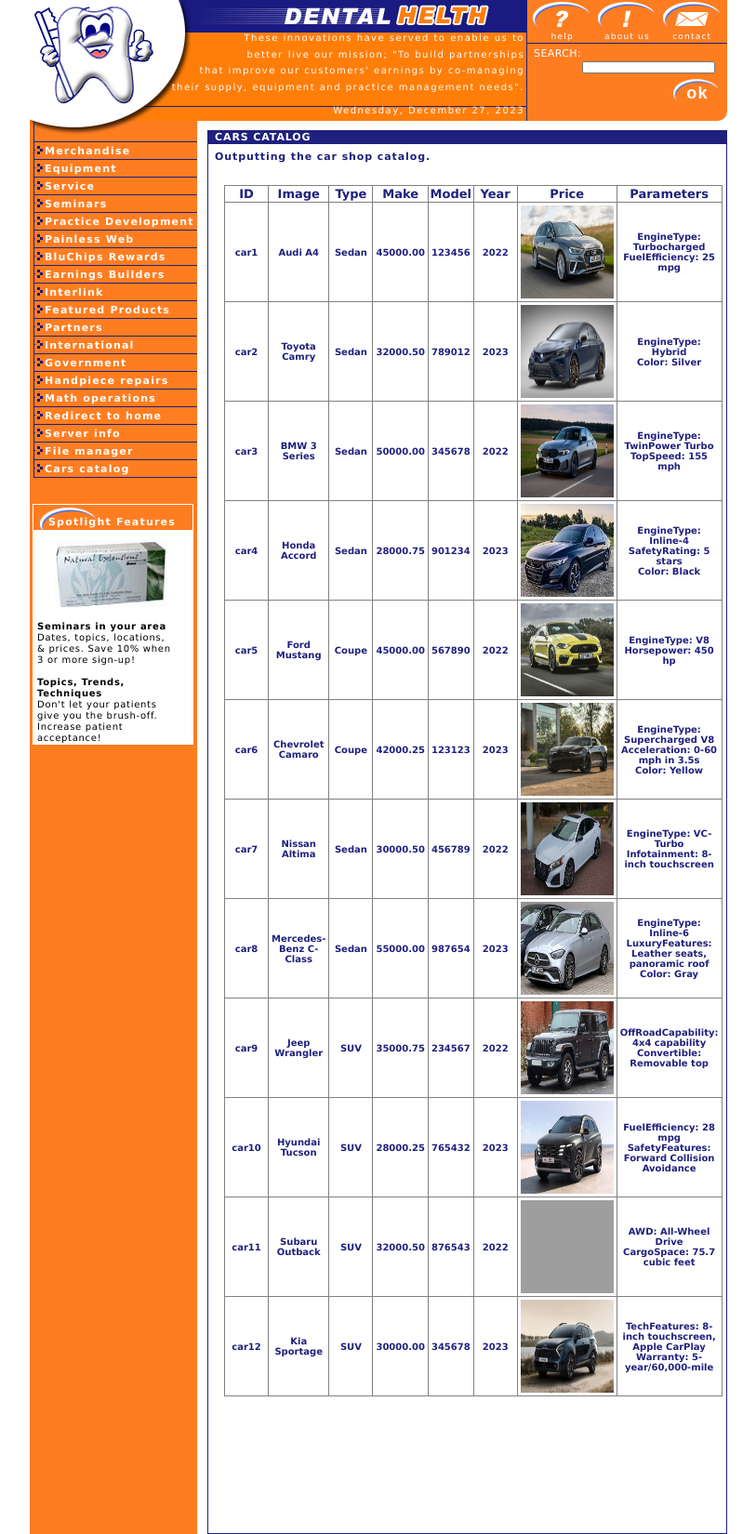
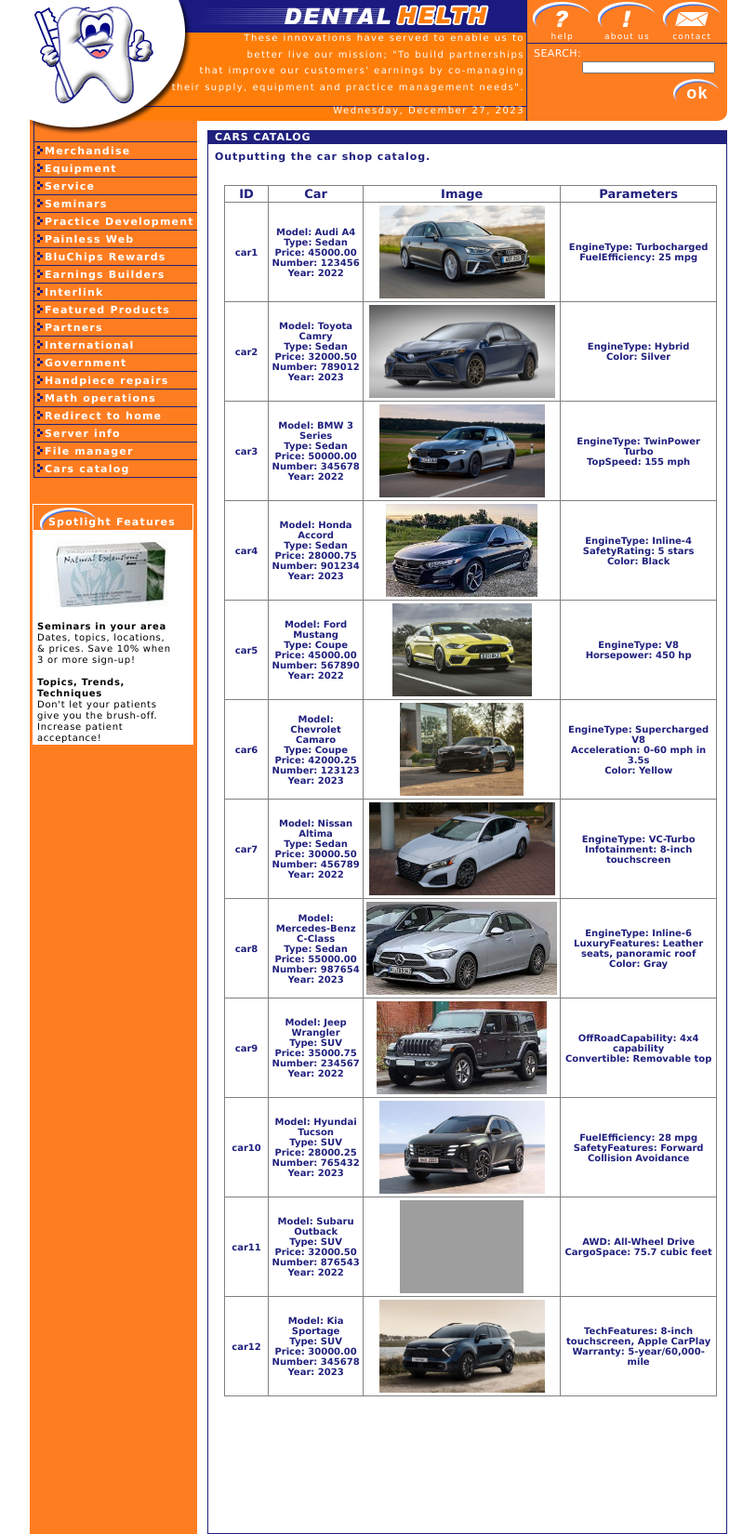
Before and after one commit to bohdanzubko/Web-technology, a PHP site: page /cars.php in a window 1280 px wide. Shown: the whole page at 93% size, without its empty margins (233-1046 px from the left). Run offline with PHP 8.4, Linux system fonts and the light colour scheme; grey boxes are pictures that could not be loaded.

Commit message:
Changed table output

```diff
--- a/lab6/cars.php
+++ b/lab6/cars.php
@@ -52,23 +52,20 @@ include('php/header.php');
 		<table id="fm-table" style="font-size: 10px; border-collapse: collapse;" border=1>
 			<tr style="font-size: 13px;">
 				<th>ID</th>
+				<th>Car </th>
 				<th>Image</th>
-				<th>Type</th>
-				<th>Make</th>
-				<th>Model</th>
-				<th>Year</th>
-				<th>Price</th>
 				<th>Parameters</th>
 			</tr>
 			<?php foreach ($cars_arr as $product) : ?>
 			<tr>
 				<td><?= $product["id"] ?></td>
-				<td><?= $product["name"] ?></td>
-				<td><?= $product["group"] ?></td>
-				<td><?= $product["price"] ?></td>
-				<td><?= $product["number"] ?></td>
-				<td><?= $product["year"] ?></td>
-				<td><img width="100" height="100" src="<?= $product["image"] ?>"></td>
+				<td>Model: <?= $product["name"] ?><br>
+					Type: <?= $product["group"] ?><br>
+					Price: <?= $product["price"] ?><br>
+					Number: <?= $product["number"] ?><br>
+					Year: <?= $product["year"] ?>
+				</td>
+				<td><img height="100" src="<?= $product["image"] ?>"></td>
 				<td>
 					<?php
 					$paramsOutput = [];
```
